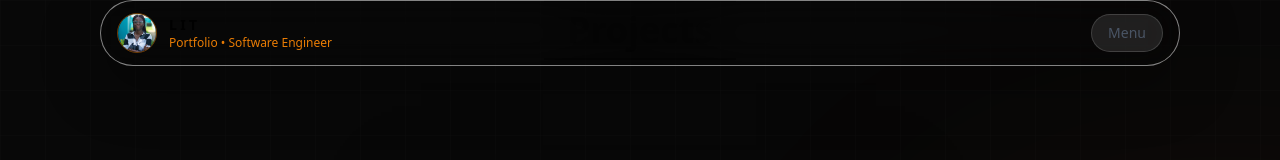
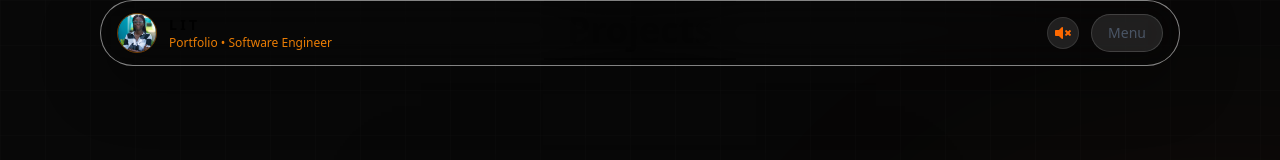
Before and after one commit to bethheal/elizabethPortfolio, a React (Vite) app: page / in a window 1280 px wide. Shown: the top 160 px of the page. Built offline with nearby package versions, Linux system fonts and the light colour scheme.

Commit message:
update 20th august

```diff
--- a/src/App.jsx
+++ b/src/App.jsx
@@ -43,6 +43,7 @@ function App() {
       ) : (
         <>
           <RootLayout />
+          {/* <BackgroundMusic/> */}
 
           {/* Scroll-to-top button */}
           <AnimatePresence>
@@ -59,6 +60,7 @@ function App() {
                 <FaArrowUp size={20} />
               </motion.button>
             )}
+
           </AnimatePresence>
         </>
       )}
--- a/src/components/SideBar.jsx
+++ b/src/components/SideBar.jsx
@@ -9,6 +9,7 @@ import { TbFileCv } from "react-icons/tb";
 import { TfiEmail } from "react-icons/tfi";
 import { Link } from "react-scroll";
 import { avatarImg } from "../assets/images";
+import BackgroundMusic from "./bgMusic";
 
 const navItems = [
   { id: "home", icon: <CiHome />, label: "Home" },
@@ -101,6 +102,8 @@ const SideBar = () => {
               </p>
             </div>
           </div>
+          <div className="flex flex-row items-center gap-3">
+  <BackgroundMusic />
 
   <button
     type="button"
@@ -109,6 +112,7 @@ const SideBar = () => {
   >
     Menu
   </button>
+</div>
         </div>
       </header>
 
--- /dev/null
+++ b/src/components/bgMusic.jsx
@@ -0,0 +1,37 @@
+import { useRef, useState } from "react";
+import { FaMusic, FaVolumeMute } from "react-icons/fa";
+import music from "../assets/music/portfolio-music.mp3";
+
+const BackgroundMusic = () => {
+  const audioRef = useRef(null);
+  const [isPlaying, setIsPlaying] = useState(false);
+
+  const toggleMusic = () => {
+    if (!audioRef.current) return;
+
+    if (isPlaying) {
+      audioRef.current.pause();
+      setIsPlaying(false);
+    } else {
+      audioRef.current.volume = 0.2;
+      audioRef.current.play();
+      setIsPlaying(true);
+    }
+  };
+
+  return (
+    <>
+      <audio ref={audioRef} src={music} loop />
+
+      <button
+        onClick={toggleMusic}
+        className=" bottom-6 right-6 z-50 flex h-8 w-8 items-center justify-center rounded-full border border-white/10 bg-white/10 text-orange-500 backdrop-blur-xl transition hover:scale-110"
+        aria-label={isPlaying ? "Mute music" : "Play music"}
+      >
+        {isPlaying ? <FaMusic /> : <FaVolumeMute />}
+      </button>
+    </>
+  );
+};
+
+export default BackgroundMusic;
```
Also changed, not shown: 1 other file (tests, documents, lock files or other folders). Lines whose indentation alone changed are shown as unchanged.
